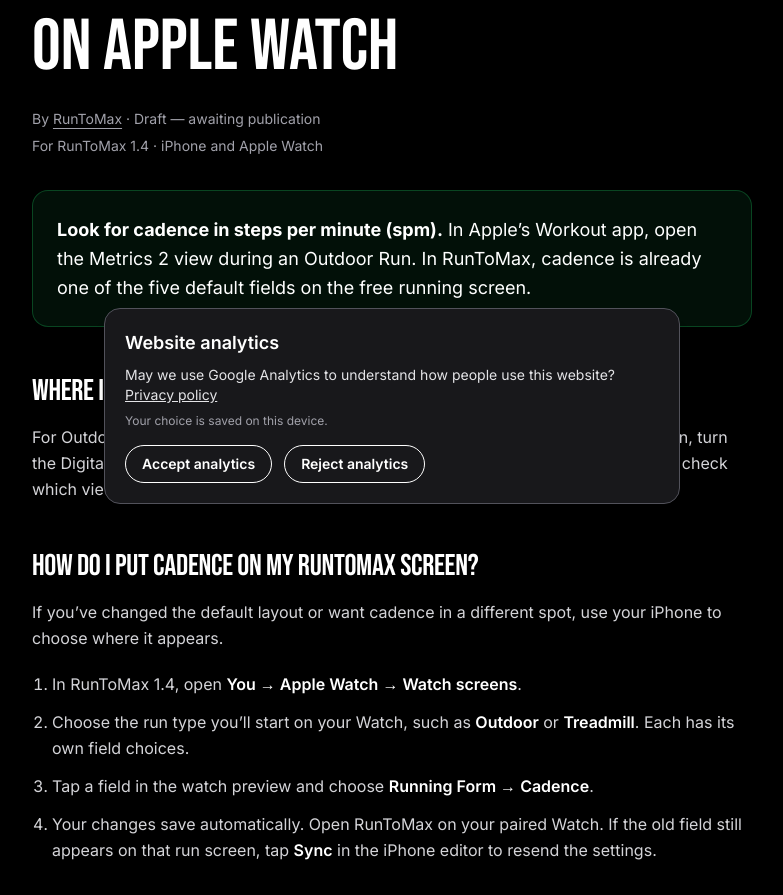
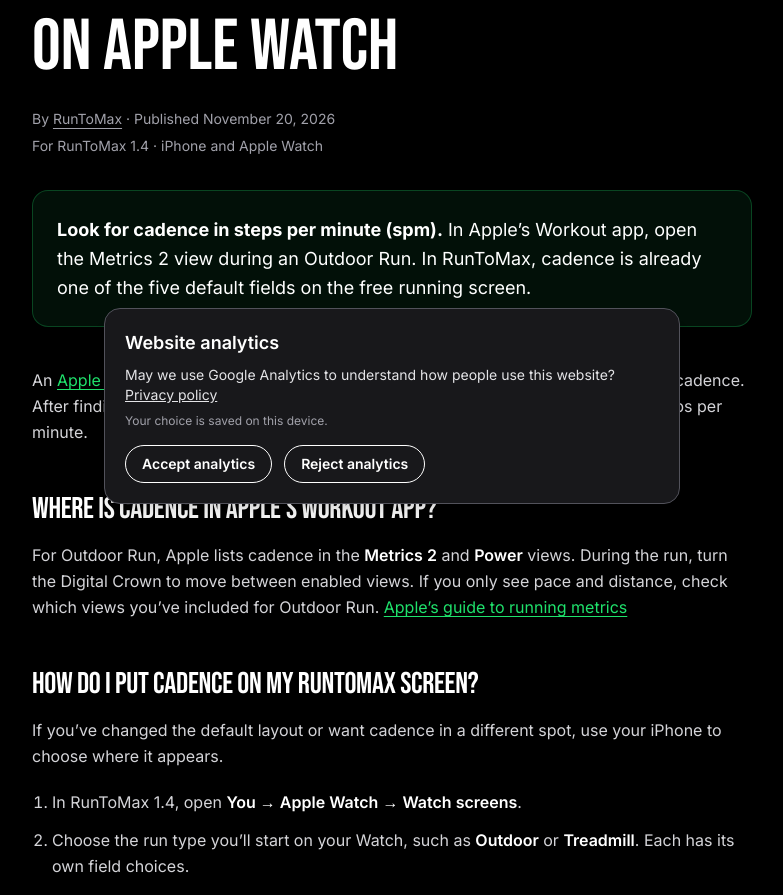
Before and after one commit to hidai25/runtomax_landing_page, a Next.js app: page /guides/apple-watch-running-cadence in a window 1280 px wide. Shown: the part 284-1179 px from the top of the page, without its empty margins (248-1031 px from the left). Built offline with nearby package versions, Linux system fonts and the light colour scheme.

Commit message:
Publish the owner-approved running cadence guide for RunToMax 1.4

```diff
--- a/app/(en)/guides/apple-watch-running-cadence/page.tsx
+++ b/app/(en)/guides/apple-watch-running-cadence/page.tsx
@@ -28,6 +28,7 @@ export default function RunningCadenceGuide() {
         <p className="text-lg leading-relaxed"><strong>Look for cadence in steps per minute (spm).</strong> In Apple’s Workout app, open the Metrics 2 view during an Outdoor Run. In RunToMax, cadence is already one of the five default fields on the free running screen.</p>
       </div>
       <div className="legal-prose mt-10 text-base leading-relaxed text-zinc-300">
+        <p>An <a href="https://www.reddit.com/r/AppleWatchFitness/comments/1r3p9oy/cadence_on_apple_watch/">Apple Watch Ultra runner</a> wondered whether they needed another app to see live cadence. After finding the field in Apple’s Workout app, they confirmed they could see their steps per minute.</p>
         <h2>Where is cadence in Apple’s Workout app?</h2>
         <p>For Outdoor Run, Apple lists cadence in the <strong>Metrics 2</strong> and <strong>Power</strong> views. During the run, turn the Digital Crown to move between enabled views. If you only see pace and distance, check which views you’ve included for Outdoor Run. <a href="https://support.apple.com/guide/watch/workout-views-and-running-metrics-apd1f24d4d35/26/watchos/26">Apple’s guide to running metrics</a></p>
         <h2>How do I put cadence on my RunToMax screen?</h2>
@@ -36,7 +37,7 @@ export default function RunningCadenceGuide() {
           <li>In RunToMax 1.4, open <strong>You → Apple Watch → Watch screens</strong>.</li>
           <li>Choose the run type you’ll start on your Watch, such as <strong>Outdoor</strong> or <strong>Treadmill</strong>. Each has its own field choices.</li>
           <li>Tap a field in the watch preview and choose <strong>Running Form → Cadence</strong>.</li>
-          <li>Your changes save automatically. Open RunToMax on your paired Watch. If the old field still appears on that run screen, tap <strong>Sync</strong> in the iPhone editor to resend the settings.</li>
+          <li>Changes save on your iPhone. Open RunToMax on your paired Watch and check the field on your next run of that type. If you still see the previous layout, tap <strong>Sync</strong> in the iPhone editor to request another transfer.</li>
         </ol>
         <h2>What does 170 spm mean?</h2>
         <p>At 170 spm, your left and right feet together take about 170 steps per minute. The number on your wrist describes your current rhythm. Your workout summary can show a different average if you walked during the warm-up or changed speed. <a href="https://www8.garmin.com/manuals/webhelp/GUID-607F08F6-33FC-40BF-9727-84E54043D82D/EN-GB/GUID-73BCE454-042E-420D-96A4-9DBA46626CD4.html">Garmin’s cadence field definitions</a></p>
--- a/app/_lib/guides.ts
+++ b/app/_lib/guides.ts
@@ -6,7 +6,7 @@ export const guides = {
     title: "How to see running cadence on Apple Watch",
     description: "Find running cadence in Apple’s Workout app or add it to your RunToMax screen. Understand steps per minute, free field choices and the difference from pace.",
     release: "1.4",
-    published: null, updated: "2026-11-20",
+    published: "2026-11-20", updated: "2026-11-20",
   },
   garminFractionne: {
     path: "/fr/guides/fractionne-garmin-connect-iphone/",
--- a/app/_lib/site.ts
+++ b/app/_lib/site.ts
@@ -72,7 +72,7 @@ export function siteJsonLd(lang: "en" | "fr", contactEmail: string) {
         contentRating: "18+",
         audience: { "@type": "PeopleAudience", suggestedMinAge: 18 },
         url: SITE_URL,
-        softwareVersion: lang === "fr" ? "1.4" : "1.3.5",
+        softwareVersion: "1.4",
         sameAs: [APP_STORE_URL],
         downloadUrl: APP_STORE_URL,
         installUrl: APP_STORE_URL,
```
Also changed, not shown: 3 other files (tests, documents, lock files or other folders).
